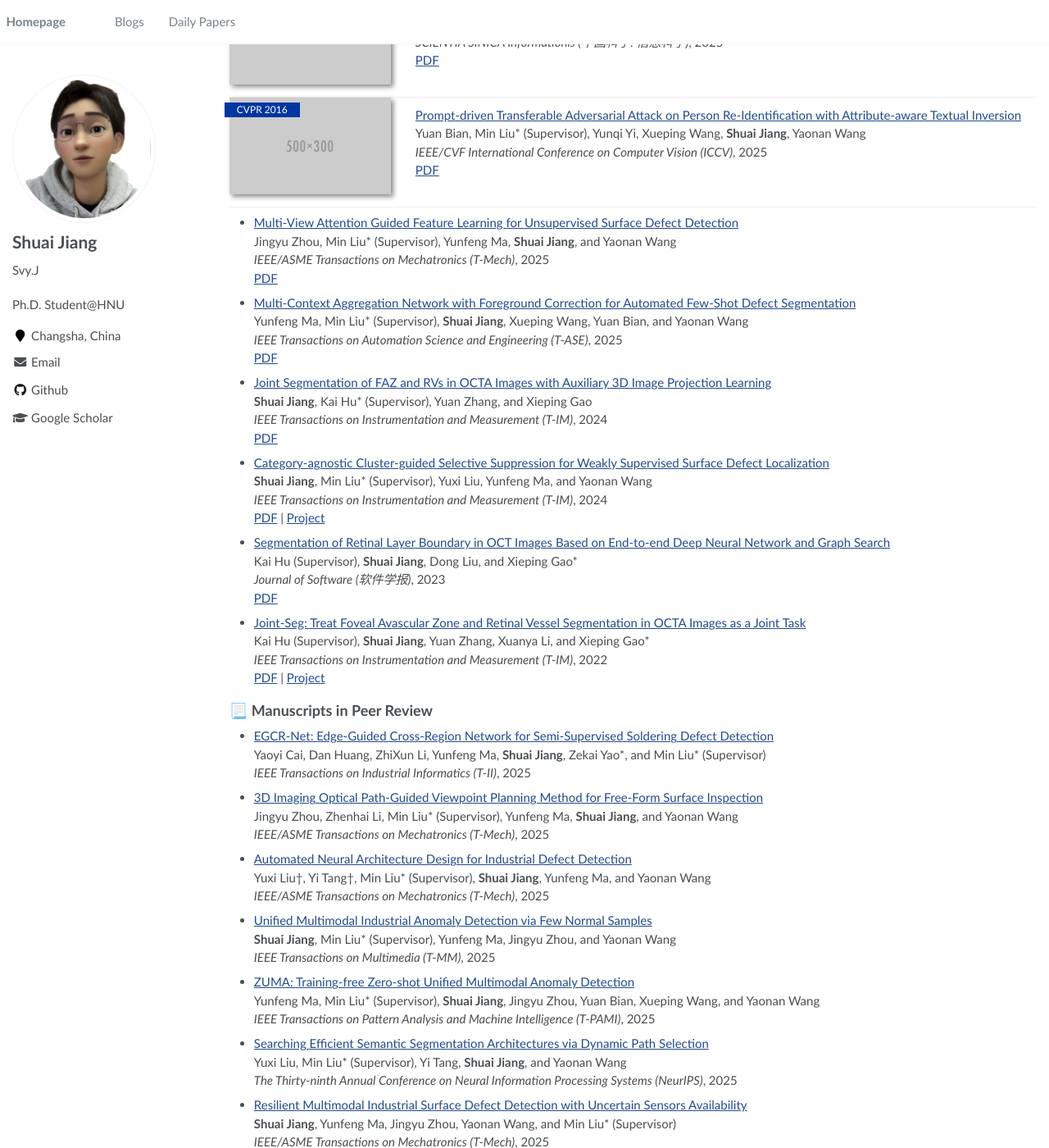
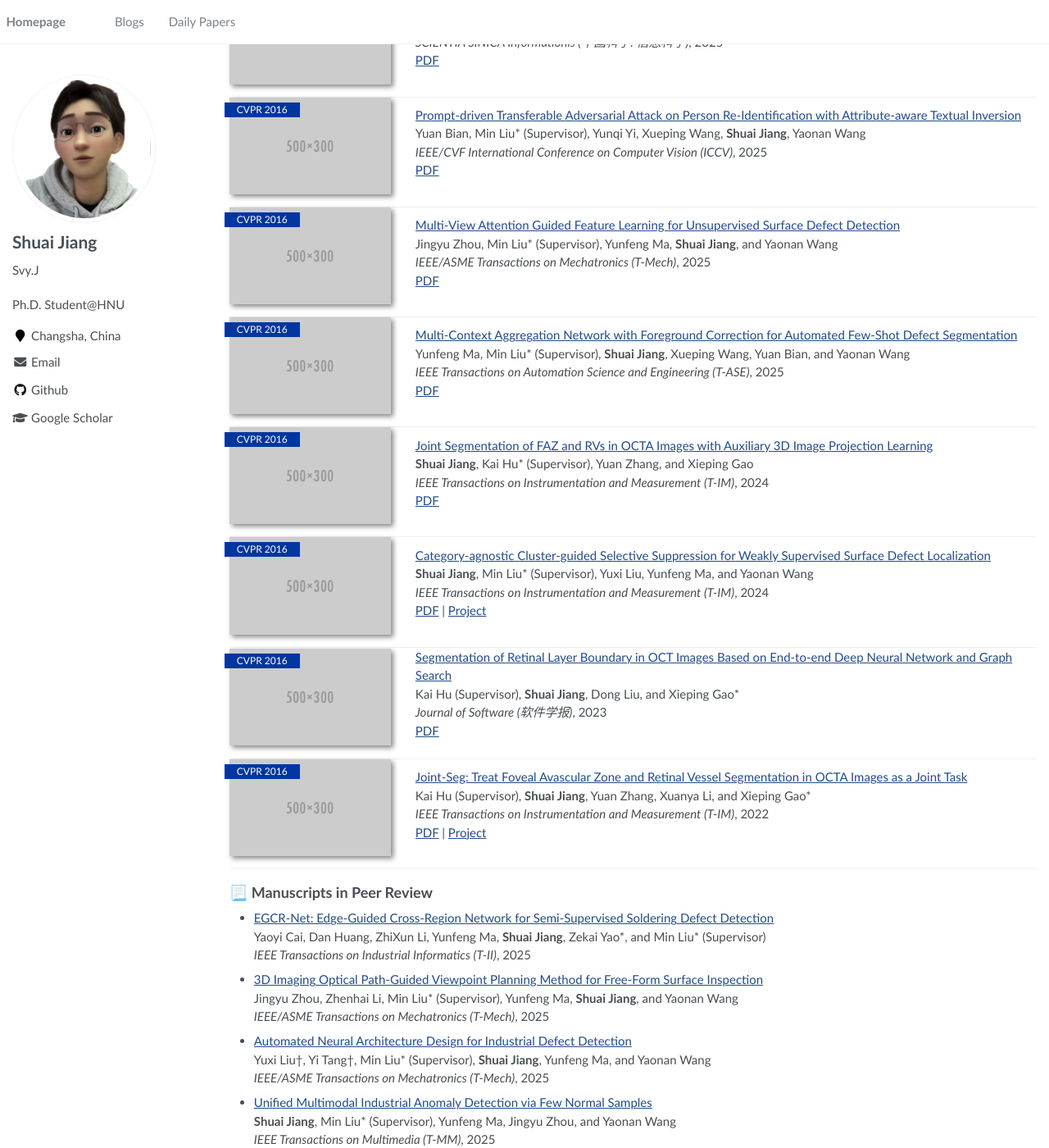
Before and after one commit to SvyJ/svyj.github.io, a Jekyll site: the page built from _pages/index.md, in a window 1280 px wide and 1400 px high, scrolled down 1519 px. Shown: the whole window at 82% size. Built offline with Jekyll 4.4.1, drawn with Linux system fonts in a browser that asks for light colours.

Commit message:
Update index.md

```diff
--- a/_pages/index.md
+++ b/_pages/index.md
@@ -106,35 +106,59 @@
 </div>
 </div>
 
-- [Multi-View Attention Guided Feature Learning for Unsupervised Surface Defect Detection](https://ieeexplore.ieee.org/document/11010089)<br>
-  Jingyu Zhou, Min Liu* (Supervisor), Yunfeng Ma, **Shuai Jiang**, and Yaonan Wang<br>
-  _IEEE/ASME Transactions on Mechatronics (T-Mech)_, 2025<br>
-  [PDF](https://ieeexplore.ieee.org/document/11010089)
+<div class='paper-box'><div class='paper-box-image'><div><div class="badge">CVPR 2016</div><img src='images/500x300.png' alt="sym" width="100%"></div></div>
+<div class='paper-box-text' markdown="1">
+[Multi-View Attention Guided Feature Learning for Unsupervised Surface Defect Detection](https://ieeexplore.ieee.org/document/11010089)<br>
+Jingyu Zhou, Min Liu* (Supervisor), Yunfeng Ma, **Shuai Jiang**, and Yaonan Wang<br>
+_IEEE/ASME Transactions on Mechatronics (T-Mech)_, 2025<br>
+[PDF](https://ieeexplore.ieee.org/document/11010089)
+</div>
+</div>
 
-- [Multi-Context Aggregation Network with Foreground Correction for Automated Few-Shot Defect Segmentation](https://ieeexplore.ieee.org/document/10942431)<br>
-  Yunfeng Ma, Min Liu* (Supervisor), **Shuai Jiang**, Xueping Wang, Yuan Bian, and Yaonan Wang<br>
-  _IEEE Transactions on Automation Science and Engineering (T-ASE)_, 2025<br>
-  [PDF](https://ieeexplore.ieee.org/document/10942431)
+<div class='paper-box'><div class='paper-box-image'><div><div class="badge">CVPR 2016</div><img src='images/500x300.png' alt="sym" width="100%"></div></div>
+<div class='paper-box-text' markdown="1">
+[Multi-Context Aggregation Network with Foreground Correction for Automated Few-Shot Defect Segmentation](https://ieeexplore.ieee.org/document/10942431)<br>
+Yunfeng Ma, Min Liu* (Supervisor), **Shuai Jiang**, Xueping Wang, Yuan Bian, and Yaonan Wang<br>
+_IEEE Transactions on Automation Science and Engineering (T-ASE)_, 2025<br>
+[PDF](https://ieeexplore.ieee.org/document/10942431)
+</div>
+</div>
 
-- [Joint Segmentation of FAZ and RVs in OCTA Images with Auxiliary 3D Image Projection Learning](https://ieeexplore.ieee.org/document/10904426)<br>
-  **Shuai Jiang**, Kai Hu* (Supervisor), Yuan Zhang, and Xieping Gao<br>
-  _IEEE Transactions on Instrumentation and Measurement (T-IM)_, 2024<br>
-  [PDF](https://ieeexplore.ieee.org/document/10904426)
+<div class='paper-box'><div class='paper-box-image'><div><div class="badge">CVPR 2016</div><img src='images/500x300.png' alt="sym" width="100%"></div></div>
+<div class='paper-box-text' markdown="1">
+[Joint Segmentation of FAZ and RVs in OCTA Images with Auxiliary 3D Image Projection Learning](https://ieeexplore.ieee.org/document/10904426)<br>
+**Shuai Jiang**, Kai Hu* (Supervisor), Yuan Zhang, and Xieping Gao<br>
+_IEEE Transactions on Instrumentation and Measurement (T-IM)_, 2024<br>
+[PDF](https://ieeexplore.ieee.org/document/10904426)
+</div>
+</div>
 
-- [Category-agnostic Cluster-guided Selective Suppression for Weakly Supervised Surface Defect Localization](https://ieeexplore.ieee.org/document/10908998)<br>
-  **Shuai Jiang**, Min Liu* (Supervisor), Yuxi Liu, Yunfeng Ma, and Yaonan Wang<br>
-  _IEEE Transactions on Instrumentation and Measurement (T-IM)_, 2024<br>
-  [PDF](https://ieeexplore.ieee.org/document/10908998) | [Project](https://svyj.github.io/CSS/)
+<div class='paper-box'><div class='paper-box-image'><div><div class="badge">CVPR 2016</div><img src='images/500x300.png' alt="sym" width="100%"></div></div>
+<div class='paper-box-text' markdown="1">
+[Category-agnostic Cluster-guided Selective Suppression for Weakly Supervised Surface Defect Localization](https://ieeexplore.ieee.org/document/10908998)<br>
+**Shuai Jiang**, Min Liu* (Supervisor), Yuxi Liu, Yunfeng Ma, and Yaonan Wang<br>
+_IEEE Transactions on Instrumentation and Measurement (T-IM)_, 2024<br>
+[PDF](https://ieeexplore.ieee.org/document/10908998) | [Project](https://svyj.github.io/CSS/)
+</div>
+</div>
 
-- [Segmentation of Retinal Layer Boundary in OCT Images Based on End-to-end Deep Neural Network and Graph Search](https://www.jos.org.cn/jos/article/abstract/6895)<br>
-  Kai Hu (Supervisor), **Shuai Jiang**, Dong Liu, and Xieping Gao*<br>
-  _Journal of Software (软件学报)_, 2023<br>
-  [PDF](https://www.jos.org.cn/jos/article/abstract/6895)
+<div class='paper-box'><div class='paper-box-image'><div><div class="badge">CVPR 2016</div><img src='images/500x300.png' alt="sym" width="100%"></div></div>
+<div class='paper-box-text' markdown="1">
+[Segmentation of Retinal Layer Boundary in OCT Images Based on End-to-end Deep Neural Network and Graph Search](https://www.jos.org.cn/jos/article/abstract/6895)<br>
+Kai Hu (Supervisor), **Shuai Jiang**, Dong Liu, and Xieping Gao*<br>
+_Journal of Software (软件学报)_, 2023<br>
+[PDF](https://www.jos.org.cn/jos/article/abstract/6895)
+</div>
+</div>
 
-- [Joint-Seg: Treat Foveal Avascular Zone and Retinal Vessel Segmentation in OCTA Images as a Joint Task](https://ieeexplore.ieee.org/document/9837090)<br>
-  Kai Hu (Supervisor), **Shuai Jiang**, Yuan Zhang, Xuanya Li, and Xieping Gao*<br>
-  _IEEE Transactions on Instrumentation and Measurement (T-IM)_, 2022<br>
-  [PDF](https://ieeexplore.ieee.org/document/9837090) | [Project](https://svyj.github.io/Joint-Seg/)
+<div class='paper-box'><div class='paper-box-image'><div><div class="badge">CVPR 2016</div><img src='images/500x300.png' alt="sym" width="100%"></div></div>
+<div class='paper-box-text' markdown="1">
+[Joint-Seg: Treat Foveal Avascular Zone and Retinal Vessel Segmentation in OCTA Images as a Joint Task](https://ieeexplore.ieee.org/document/9837090)<br>
+Kai Hu (Supervisor), **Shuai Jiang**, Yuan Zhang, Xuanya Li, and Xieping Gao*<br>
+_IEEE Transactions on Instrumentation and Measurement (T-IM)_, 2022<br>
+[PDF](https://ieeexplore.ieee.org/document/9837090) | [Project](https://svyj.github.io/Joint-Seg/)
+</div>
+</div>
 
 ## 📃 Manuscripts in Peer Review
 
```
